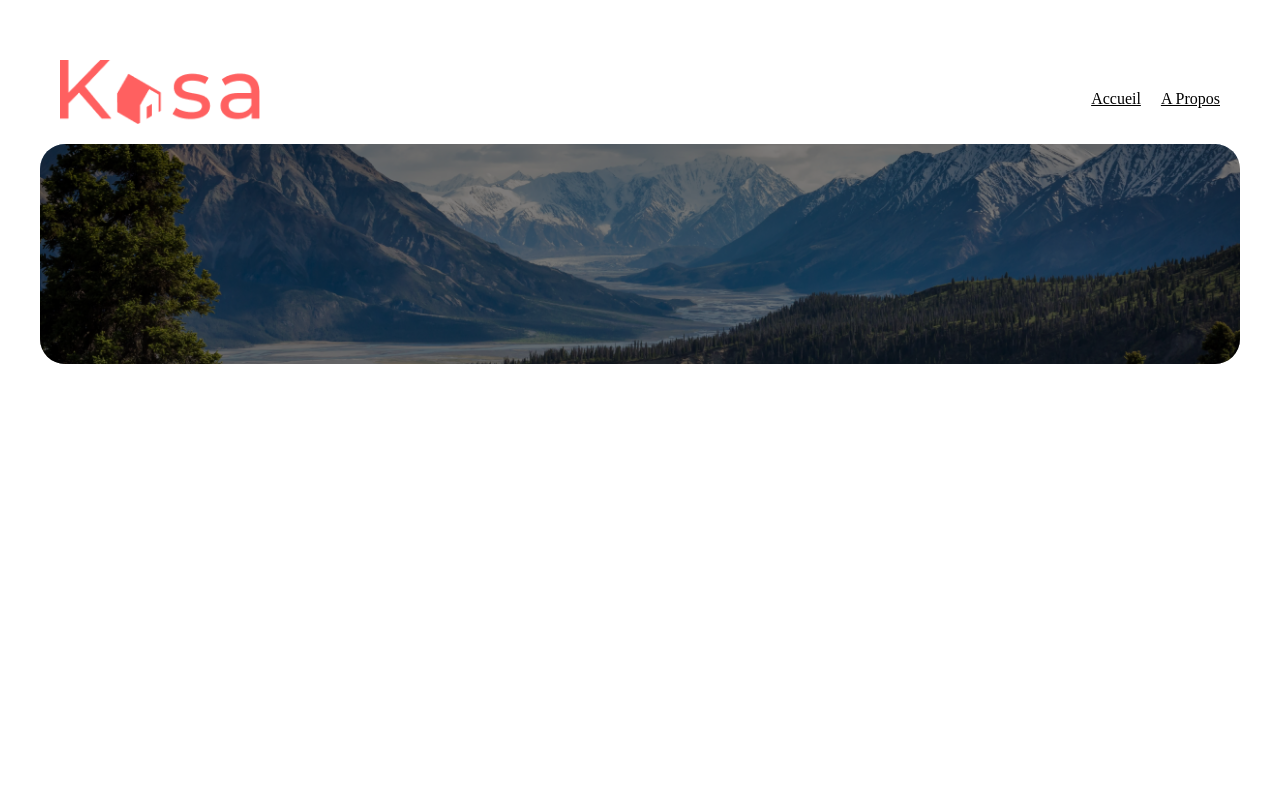
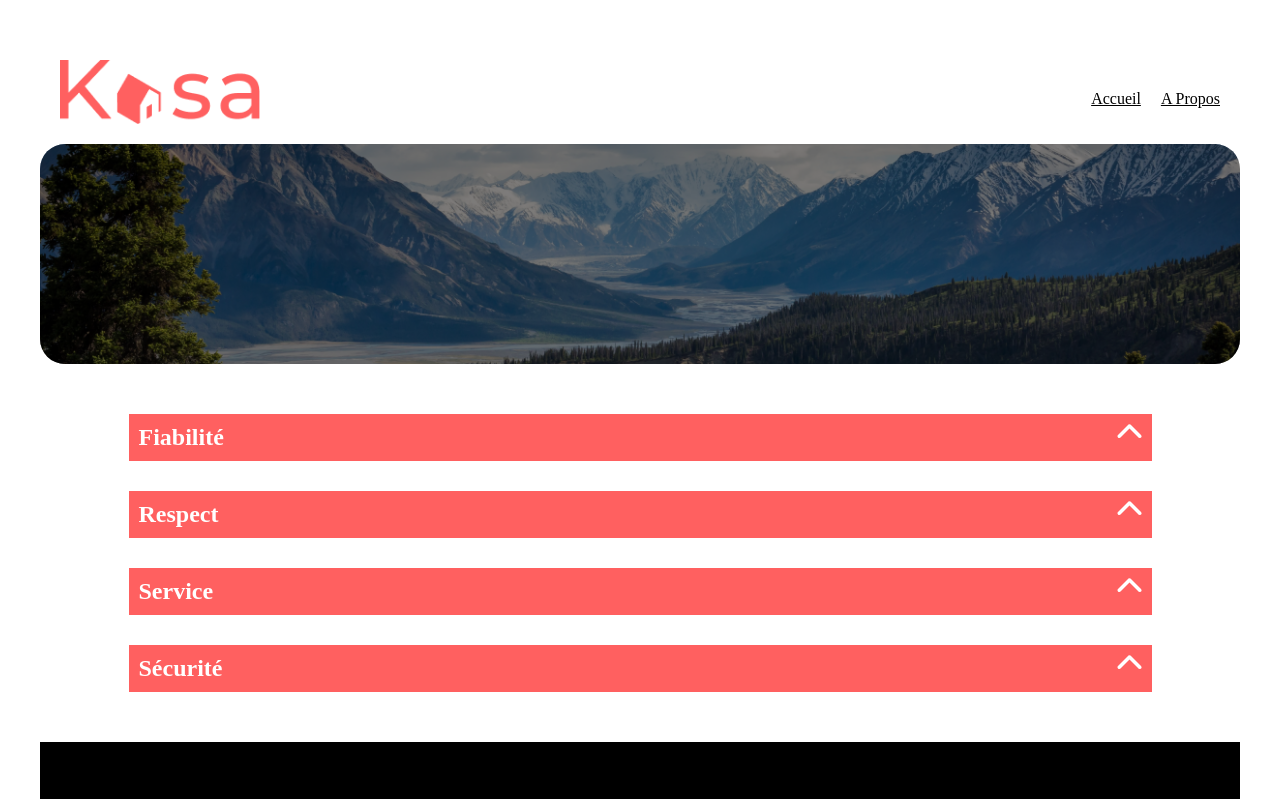
Before and after one commit to SteveTakount97/Projet8-kasa-react, a React (Create React App) app in the folder kasa-react/: page /about in a window 1280 px wide. Shown: the top 799 px of the page. Built offline with nearby package versions, Linux system fonts and the light colour scheme.

Commit message:
config page about

```diff
--- /dev/null
+++ b/kasa-react/src/aboutdata.json
@@ -0,0 +1,18 @@
+[
+    {
+        "title": "Fiabilité",
+        "content": "Les annonces postées sur kasa garantissent une fiabilité totale. Les photos sont conforme aux logements, et toutes les informations sont régulièrement vérifiées par ns équipes"
+    },
+    {
+        "title": "Respect",
+        "content": "La bienveillance fait partie des valeurs fondatrices de kasa. Tout comportement discriminatoire ou de pertubation du voisinage entraînera une exclusion de notre plateforme"
+    },
+    {
+        "title": "Service",
+        "content": "La bienveillance fait partie des valeurs fondatrices de kasa. Tout comportement discriminatoire ou de pertubation du voisinage entraînera une exclusion de notre plateforme"
+    },
+    {
+        "title": "Sécurité",
+        "content": "La sécurité est la priorité de kasa. Aussi pour nos hôtes que pour les voyageurs, chaque logement correspond aux critères de sécurité établis par nos services. En laissant une note aussi bien à l'hôte qu'au locataire, cela permet à nos équipes de vérifier que les standars sont bien respectés. Nous organisons également des ateliers sur la sécurité domestique pour nos hôtes."
+    }
+]
--- /dev/null
+++ b/kasa-react/src/components/collapse.js
@@ -0,0 +1,30 @@
+import React, { useState } from 'react';
+import '../style/collapse.scss'; // Importer les styles
+import arrowIcon from '../asssets/Vecto.png';
+
+const Collapse= ({ title, content }) => {
+  const [isOpen, setIsOpen] = useState(false); // État pour gérer l'ouverture et la fermeture
+
+  const toggleAccordion = () => {
+    setIsOpen(!isOpen); // Basculer l'état isOpen
+  };
+
+  return (
+    <div className="accordion-item">
+      <div className="accordion-title" >
+        {title}
+        <img
+          src={arrowIcon}
+          alt="Toggle"
+          className={`accordion-icon ${isOpen ? 'rotate' : ''}`}
+          onClick={toggleAccordion}
+        />
+      </div>
+      <div className={`accordion-content ${isOpen ? 'open' : ''}`}>
+        {content}
+      </div>
+    </div>
+  );
+};
+
+export default Collapse;
--- a/kasa-react/src/pages/about.js
+++ b/kasa-react/src/pages/about.js
@@ -3,14 +3,25 @@ import React from 'react';
 
 import Banner from '../components/Banner'; // Importer le composant Banner
 import aboutBanner from '../asssets/banner2.png';
-
+import data from '../aboutdata.json';
+import Collapse from '../components/collapse';
+import Footer from '../components/footer';
+import '../style/about.scss'
 
 const About = () => {
   return (
+    <>
     <div className='pagehome'>
       <Banner backgroundImage={aboutBanner} />
       {/* Autres contenus de la page À propos */}
     </div>
+    <div className="accordion">
+      {data.map((item, index) => (
+        <Collapse key={index} title={item.title} content={item.content} />
+      ))}
+    </div>
+    <Footer />
+    </>
   );
 };
 
--- /dev/null
+++ b/kasa-react/src/style/about.scss
@@ -0,0 +1,8 @@
+.accordion{
+    margin: auto;
+    display: flex;
+    flex-direction: column;
+    gap: 30px;
+    max-width: 1023px;
+    padding: 50px;
+}
--- a/kasa-react/src/style/banner.scss
+++ b/kasa-react/src/style/banner.scss
@@ -3,7 +3,8 @@
   background-size: cover;
   background-position: center;
   height: 220px;
-  width: 100%;
+  max-width: 1240px;
+  margin: auto;
   border-radius: 25px;
   display: flex;
   justify-content: center;
--- /dev/null
+++ b/kasa-react/src/style/collapse.scss
@@ -0,0 +1,36 @@
+.accordion-item {
+    background-color: rgb(250, 246, 246);
+
+    .accordion-title {
+      font-size: 1.2em;
+      cursor: pointer;
+      font-family: "Montserrat";
+      font-weight: 700;
+      font-size: 24px;
+      user-select: none;
+      padding: 10px;
+      background-color: #FF6060;
+      color: white;
+      transition: background-color 0.3s ease;
+
+      .accordion-icon {
+        float: right;
+        transition: transform 0.3s ease;
+      }
+
+      .rotate {
+        transform: rotate(-180deg);
+      }
+    }
+
+    .accordion-content {
+      max-height: 0;
+      overflow: hidden;
+      transition: max-height 0.3s ease, padding 0.3s ease;
+
+      &.open {
+        max-height: 200px;
+        padding: 10px 0;
+      }
+    }
+  }
--- a/kasa-react/src/style/header.scss
+++ b/kasa-react/src/style/header.scss
@@ -2,7 +2,9 @@
 header{
         display: flex;
         justify-content: space-between;
-        margin: 20px;
+        margin: auto;
+        padding: 20px;
+        max-width: 1240px;
       ul {
         display: flex;
         justify-content: flex-end;
--- a/kasa-react/src/style/home.scss
+++ b/kasa-react/src/style/home.scss
@@ -9,15 +9,17 @@
     flex-wrap: wrap;
     justify-content: space-around;
     gap: 20px;
-    margin-top: 30px;
-    margin-bottom: 30px;
+    padding-top: 30px;
+    padding-bottom: 30px;
+    margin: auto;
+    max-width: 1240px;
   }
 
   .card {
     border: 1px solid #ccc;
     border-radius: 8px;
     padding: 16px;
-    width: 400px;
+    width: 360px;
     height: 340px;
     text-align: center;
   }
--- a/kasa-react/src/style/index.scss
+++ b/kasa-react/src/style/index.scss
@@ -1,5 +1,5 @@
 html, body {
-    height: 100%;
+    height: max-content;
     margin: auto;
   }
 
```
Also changed, not shown: kasa-react/src/asssets/Vecto.png (added).
